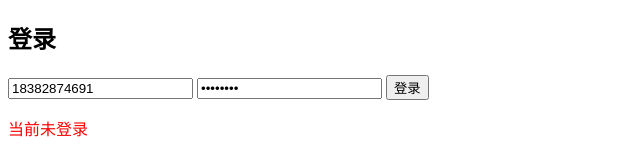
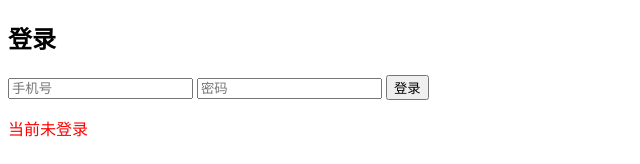
Before and after one commit to wxShawn/Preview, a plain HTML site: page bbd_expansion_tools/index.html in a window 1280 px wide. Shown: the top 164 px of the page, without its empty margins (0-640 px from the left). Drawn offline with Linux system fonts and the light colour scheme; files whose address does not match are found by name.

Commit message:
Update index.html

```diff
--- a/bbd_expansion_tools/index.html
+++ b/bbd_expansion_tools/index.html
@@ -8,8 +8,8 @@
 </head>
 <body>
   <h2>登录</h2>
-  <input type="text" id="account" placeholder="手机号" value="18382874691" />
-  <input type="password" id="password" placeholder="密码" value="wx123456" />
+  <input type="text" id="account" placeholder="手机号" />
+  <input type="password" id="password" placeholder="密码" />
   <button id="login"">登录</button>
   <p id="login-msg" style="color: #f00"></p>
 
```
